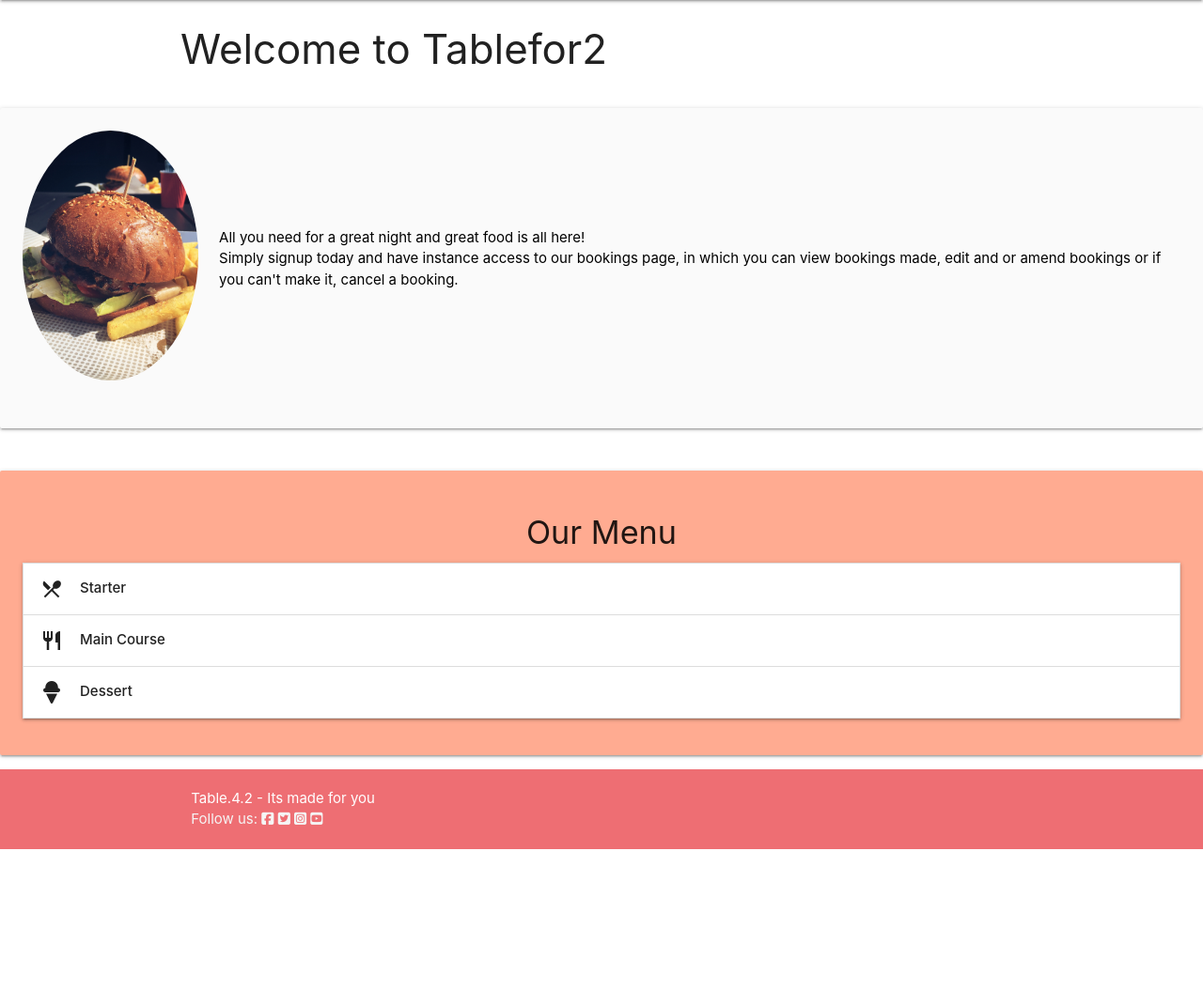
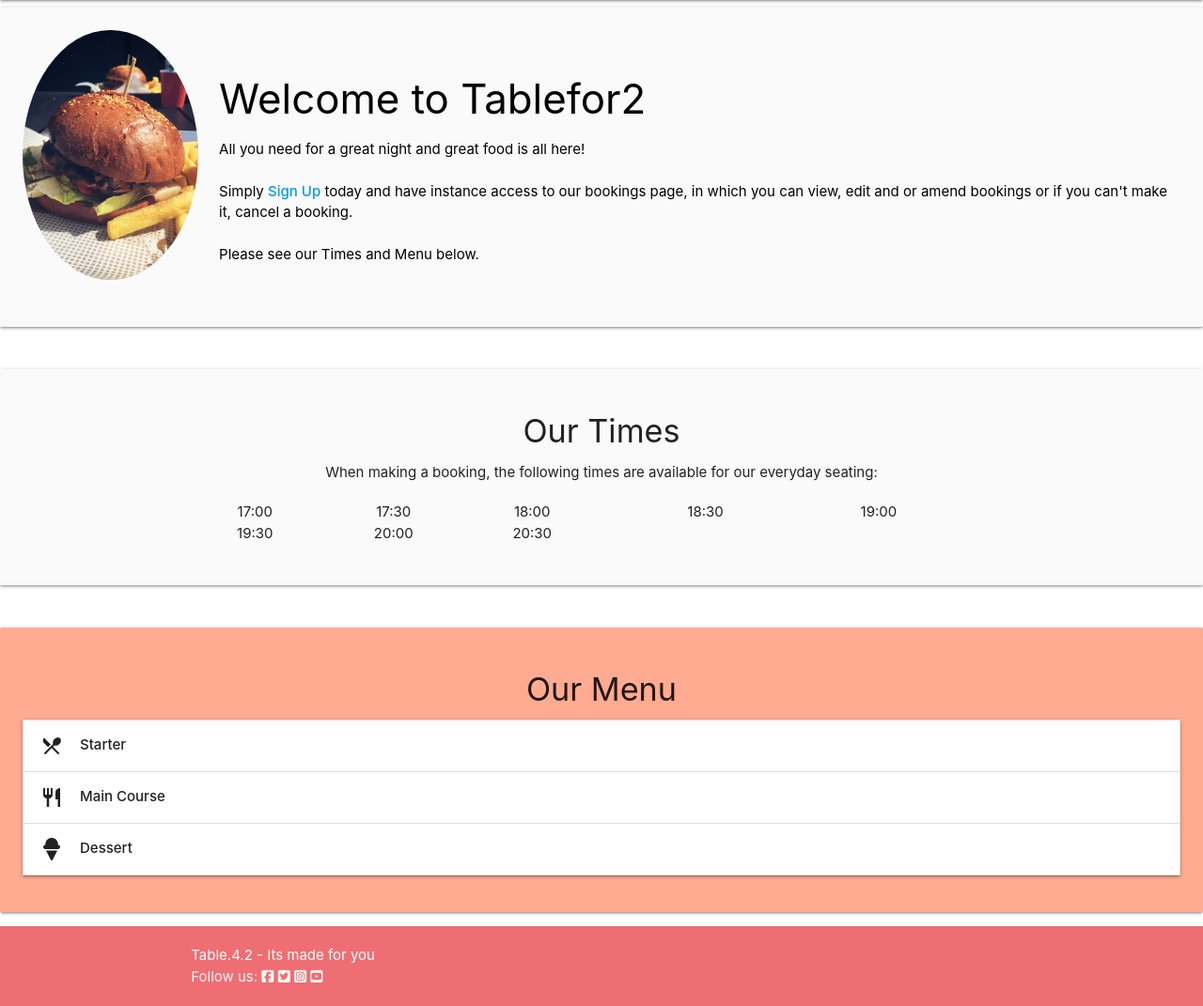
Before and after one commit to Neillcllghn/TEST_django_RESTURANTBOOKING, a Django app: page / in a window 1280 px wide. Shown: the part 64-1135 px from the top of the page at 94% size. Before the commit the page ends 968 px from the top, so only its background shows below. Run offline with Django 3.2, Linux system fonts and the light colour scheme; some libraries are stand-ins or nearby versions.

Commit message:
Adding in Our Times section and updating index.html

```diff
--- a/templates/base.html
+++ b/templates/base.html
@@ -21,13 +21,13 @@
          <li><a href="{% url 'home' %}">HOME</a></li>
         {% if user.is_authenticated %}
         <li class="nav-item">
-          <a class="nav-link" href="{% url 'create_bookings' %}">Make a Booking</a> <!--added the url later-->
+          <a class="nav-link" href="{% url 'create_bookings' %}">Make a Booking</a>
       </li>
            <li class="nav-item">
-              <a class="nav-link" href="{% url 'bookings' %}">Your Bookings</a> <!--added the url neill-->
+              <a class="nav-link" href="{% url 'bookings' %}">Your Bookings</a>
             </li>
             <li class="nav-item">
-                <a class="nav-link" href="{% url 'account_logout' %}">Logout</a> <!--added the url neill-->
+                <a class="nav-link" href="{% url 'account_logout' %}">Logout</a>
             </li>
                   {% else %}
             <li class="nav-item">
--- a/templates/index.html
+++ b/templates/index.html
@@ -1,12 +1,6 @@
 {% extends "base.html" %}
 
 {% block content %}
-
-<div class="container">
-  <div class="row">
-<h3>Welcome to Tablefor2</h3>
-  </div>
-</div>
 
     <div class="col s12 m8 offset-m2 l6 offset-l3">
       <div class="card-panel grey lighten-5 z-depth-1">
@@ -16,11 +10,45 @@
           </div>
           <div class="col s10">
             <span class="black-text">
-              All you need for a great night and great food is all here!
+              <h3>Welcome to Tablefor2</h3>
+              <p>All you need for a great night and great food is all here!</p>
               <br>
-              Simply signup today and have instance access to our bookings page, in which you can view bookings made,
-              edit and or amend bookings or if you can't make it, cancel a booking.
+              {% if user.is_authenticated %}
+                <p>Please see our times and Menu below.</p>
+                <p>And when you are ready - Please click <a href="{% url 'create_bookings' %}"><strong>here</strong></a> to make a booking.</p>
+              {% else %}
+                <p>Simply <a href="{% url 'account_signup' %}"><strong>Sign Up</strong></a> today and have instance access to our bookings page, in which you can view,
+                  edit and or amend bookings or if you can't make it, cancel a booking.</p>
+                  <br>
+                <p>Please see our Times and Menu below.</p>
+              {% endif %}
             </span>
+          </div>
+        </div>
+      </div>
+    </div>
+
+    <br>
+
+
+    <div class="col s12 m8 offset-m2 l6 offset-l3">
+      <div class="card-panel grey lighten-5 z-depth-1">
+        <h4 class="center">Our Times</h4>
+        <div class="container">
+          <div class="row">
+      <p class="center">When making a booking, the following times are available for our everyday seating:</p>
+          </div>
+        </div>
+        <div class="container center">
+          <div class="row">
+            <div class="col s2">17:00</div>
+            <div class="col s2">17:30</div>
+            <div class="col s2">18:00</div>
+            <div class="col s3">18:30</div>
+            <div class="col s2">19:00</div>
+            <div class="col s2">19:30</div>
+            <div class="col s2">20:00</div>
+            <div class="col s2">20:30</div>
           </div>
         </div>
       </div>
```
